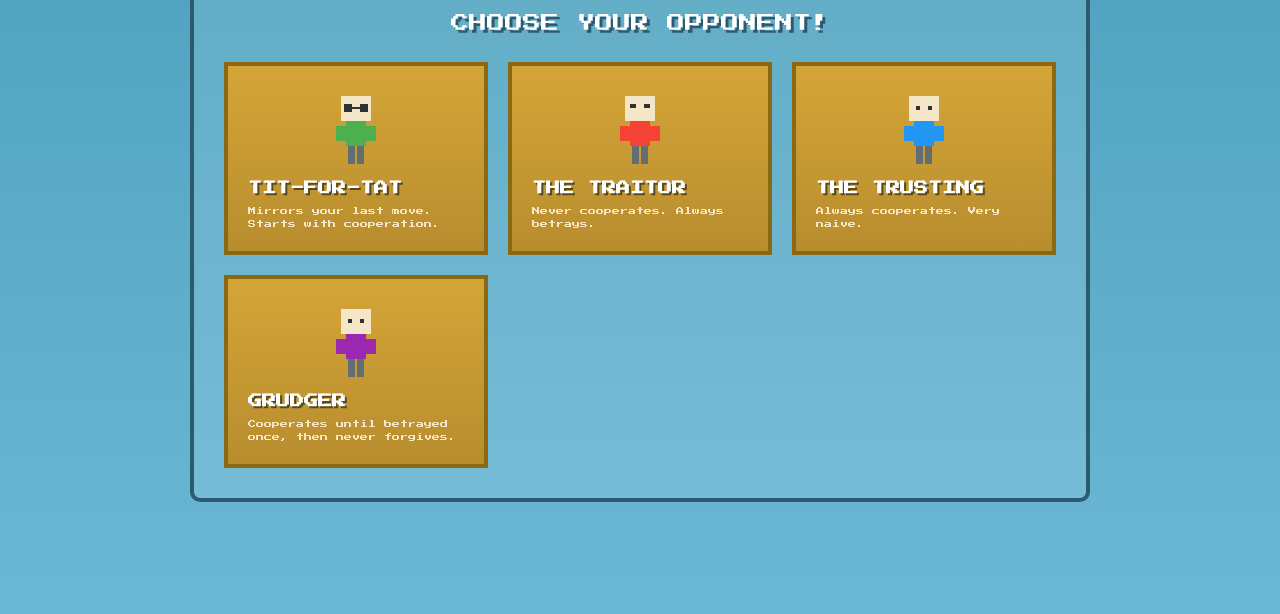
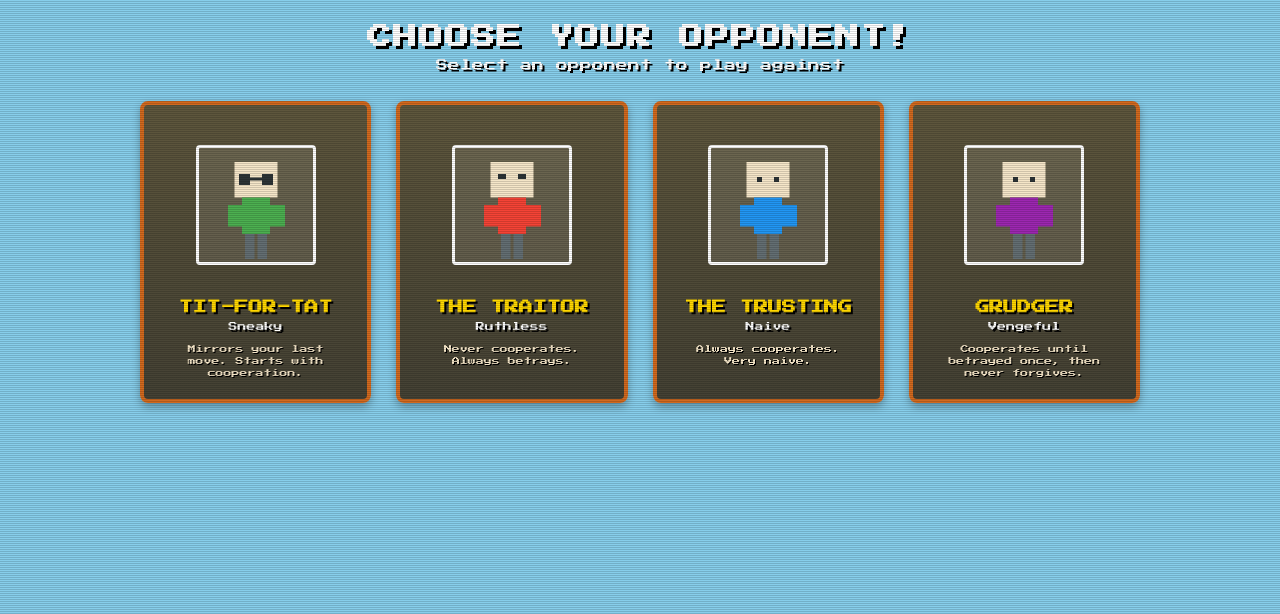
Before and after one commit to bigden25-ai/prisoner-dilemma-game, a plain HTML site: page prisoner-dilemma-game.html in a window 1280 px wide. Shown: the part 186-800 px from the top of the page. Drawn offline with Linux system fonts and the light colour scheme.

Commit message:
Redesign character selection screen with card-based UI and add PRD
- Redesigned character selection screen with card-based layout
- Added character icons (120x120px pixel art) for each opponent
- Changed title to 'CHOOSE YOUR OPPONENT!' for clarity
- Improved visual feedback with hover and selection states
- Added Product Requirements Document (PRD.md)
- Removed confusing grid-based selection system

```diff
--- a/prisoner-dilemma-game.html
+++ b/prisoner-dilemma-game.html
@@ -15,21 +15,41 @@
 
         body {
             font-family: 'Press Start 2P', cursive;
-            background: linear-gradient(180deg, #4a9ebb 0%, #6bb8d6 100%);
+            background: #87CEEB;
             min-height: 100vh;
             display: flex;
             justify-content: center;
             align-items: center;
             padding: 20px;
+            position: relative;
+            overflow: hidden;
+        }
+
+        /* Scanlines effect */
+        body::before {
+            content: '';
+            position: fixed;
+            top: 0;
+            left: 0;
+            width: 100%;
+            height: 100%;
+            background: repeating-linear-gradient(
+                0deg,
+                rgba(0, 0, 0, 0.15),
+                rgba(0, 0, 0, 0.15) 1px,
+                transparent 1px,
+                transparent 2px
+            );
+            pointer-events: none;
+            z-index: 1000;
         }
 
         #gameContainer {
-            background: rgba(255, 255, 255, 0.1);
-            border: 4px solid #2d5a6e;
-            border-radius: 10px;
-            padding: 30px;
-            max-width: 900px;
+            background: transparent;
+            max-width: 1000px;
             width: 100%;
+            position: relative;
+            z-index: 1;
         }
 
         h1 {
@@ -37,7 +57,7 @@
             text-align: center;
             font-size: 24px;
             margin-bottom: 30px;
-            text-shadow: 4px 4px 0px #2d5a6e;
+            text-shadow: 3px 3px 0px #000;
             letter-spacing: 2px;
         }
 
@@ -49,45 +69,89 @@
             display: block;
         }
 
-        .character-grid {
-            display: grid;
-            grid-template-columns: repeat(auto-fit, minmax(200px, 1fr));
-            gap: 20px;
+        /* Character Selection Layout */
+        .selection-container {
             margin-top: 30px;
         }
 
+        .selection-subtitle {
+            text-align: center;
+            color: #fff;
+            font-size: 12px;
+            margin-bottom: 30px;
+            text-shadow: 2px 2px 0px #000;
+        }
+
+        .character-grid {
+            display: grid;
+            grid-template-columns: repeat(auto-fit, minmax(220px, 1fr));
+            gap: 25px;
+            margin-top: 20px;
+        }
+
         .character-card {
-            background: linear-gradient(180deg, #d4a537 0%, #b88d2e 100%);
-            border: 4px solid #8b6914;
+            background: linear-gradient(180deg, rgba(90, 74, 42, 0.9) 0%, rgba(61, 50, 32, 0.9) 100%);
+            border: 4px solid #D2691E;
+            border-radius: 8px;
             padding: 20px;
             cursor: pointer;
-            transition: transform 0.2s;
+            transition: all 0.2s;
+            text-align: center;
+            box-shadow: 0 4px 8px rgba(0, 0, 0, 0.3);
             position: relative;
         }
 
         .character-card:hover {
+            transform: translateY(-5px) scale(1.02);
+            border-color: #FFD700;
+            box-shadow: 0 8px 16px rgba(255, 215, 0, 0.4);
+        }
+
+        .character-card.selected {
+            border-color: #FFD700;
+            box-shadow: 0 0 20px rgba(255, 215, 0, 0.6);
+            background: linear-gradient(180deg, rgba(90, 74, 42, 1) 0%, rgba(61, 50, 32, 1) 100%);
             transform: scale(1.05);
-            box-shadow: 0 8px 16px rgba(0,0,0,0.3);
+        }
+
+        .character-card:active {
+            transform: scale(0.98);
+        }
+
+        .character-icon-container {
+            margin-bottom: 15px;
+            display: flex;
+            justify-content: center;
+        }
+
+        .character-icon {
+            width: 120px;
+            height: 120px;
+            image-rendering: pixelated;
+            background: rgba(255, 255, 255, 0.1);
+            border: 3px solid #fff;
+            border-radius: 4px;
         }
 
         .character-card h3 {
-            color: #fff;
+            color: #FFD700;
             font-size: 14px;
-            margin-bottom: 10px;
-            text-shadow: 2px 2px 0px #5a4a1a;
+            margin-bottom: 8px;
+            text-shadow: 2px 2px 0px #000;
         }
 
-        .character-card p {
+        .character-trait {
+            color: #fff;
+            font-size: 9px;
+            margin-bottom: 12px;
+            text-shadow: 2px 2px 0px #000;
+        }
+
+        .character-description {
             color: #f5e6c8;
             font-size: 8px;
-            line-height: 1.6;
-        }
-
-        .character-sprite {
-            width: 80px;
-            height: 80px;
-            margin: 0 auto 15px;
-            image-rendering: pixelated;
+            line-height: 1.5;
+            text-shadow: 1px 1px 0px #000;
         }
 
         .game-panel {
@@ -263,37 +327,48 @@
 </head>
 <body>
     <div id="gameContainer">
-        <h1>PRISONER'S DILEMMA</h1>
-
         <!-- Character Selection Screen -->
         <div id="selectScreen" class="screen active">
-            <div style="text-align: center; color: #fff; font-size: 18px; margin-bottom: 20px; text-shadow: 3px 3px 0px #2d5a6e;">
-                CHOOSE YOUR OPPONENT!
-            </div>
+            <h1 style="margin-bottom: 10px; text-align: center;">CHOOSE YOUR OPPONENT!</h1>
+            <div class="selection-subtitle">Select an opponent to play against</div>
 
-            <div class="character-grid">
-                <div class="character-card" onclick="startGame('tit-for-tat')">
-                    <canvas class="character-sprite" width="80" height="80" id="sprite-tft"></canvas>
-                    <h3>TIT-FOR-TAT</h3>
-                    <p>Mirrors your last move. Starts with cooperation.</p>
-                </div>
+            <div class="selection-container">
+                <div class="character-grid">
+                    <div class="character-card" onclick="selectCharacter('tit-for-tat')" data-char="tit-for-tat">
+                        <div class="character-icon-container">
+                            <canvas class="character-icon" width="120" height="120" id="icon-tit-for-tat"></canvas>
+                        </div>
+                        <h3>TIT-FOR-TAT</h3>
+                        <div class="character-trait">Sneaky</div>
+                        <div class="character-description">Mirrors your last move. Starts with cooperation.</div>
+                    </div>
 
-                <div class="character-card" onclick="startGame('always-defect')">
-                    <canvas class="character-sprite" width="80" height="80" id="sprite-defect"></canvas>
-                    <h3>THE TRAITOR</h3>
-                    <p>Never cooperates. Always betrays.</p>
-                </div>
+                    <div class="character-card" onclick="selectCharacter('always-defect')" data-char="always-defect">
+                        <div class="character-icon-container">
+                            <canvas class="character-icon" width="120" height="120" id="icon-always-defect"></canvas>
+                        </div>
+                        <h3>THE TRAITOR</h3>
+                        <div class="character-trait">Ruthless</div>
+                        <div class="character-description">Never cooperates. Always betrays.</div>
+                    </div>
 
-                <div class="character-card" onclick="startGame('always-cooperate')">
-                    <canvas class="character-sprite" width="80" height="80" id="sprite-coop"></canvas>
-                    <h3>THE TRUSTING</h3>
-                    <p>Always cooperates. Very naive.</p>
-                </div>
+                    <div class="character-card" onclick="selectCharacter('always-cooperate')" data-char="always-cooperate">
+                        <div class="character-icon-container">
+                            <canvas class="character-icon" width="120" height="120" id="icon-always-cooperate"></canvas>
+                        </div>
+                        <h3>THE TRUSTING</h3>
+                        <div class="character-trait">Naive</div>
+                        <div class="character-description">Always cooperates. Very naive.</div>
+                    </div>
 
-                <div class="character-card" onclick="startGame('grudger')">
-                    <canvas class="character-sprite" width="80" height="80" id="sprite-grudge"></canvas>
-                    <h3>GRUDGER</h3>
-                    <p>Cooperates until betrayed once, then never forgives.</p>
+                    <div class="character-card" onclick="selectCharacter('grudger')" data-char="grudger">
+                        <div class="character-icon-container">
+                            <canvas class="character-icon" width="120" height="120" id="icon-grudger"></canvas>
+                        </div>
+                        <h3>GRUDGER</h3>
+                        <div class="character-trait">Vengeful</div>
+                        <div class="character-description">Cooperates until betrayed once, then never forgives.</div>
+                    </div>
                 </div>
             </div>
         </div>
@@ -374,6 +449,9 @@
         const strategies = {
             'tit-for-tat': {
                 name: 'TIT-FOR-TAT',
+                trait: 'Sneaky',
+                color: '#4caf50',
+                style: 'glasses',
                 decide: function(playerHistory, opponentHistory) {
                     if (playerHistory.length === 0) return 'cooperate';
                     return playerHistory[playerHistory.length - 1];
@@ -381,18 +459,27 @@
             },
             'always-defect': {
                 name: 'THE TRAITOR',
+                trait: 'Ruthless',
+                color: '#f44336',
+                style: 'angry',
                 decide: function() {
                     return 'defect';
                 }
             },
             'always-cooperate': {
                 name: 'THE TRUSTING',
+                trait: 'Naive',
+                color: '#2196f3',
+                style: 'normal',
                 decide: function() {
                     return 'cooperate';
                 }
             },
             'grudger': {
                 name: 'GRUDGER',
+                trait: 'Vengeful',
+                color: '#9c27b0',
+                style: 'normal',
                 decide: function(playerHistory) {
                     if (playerHistory.includes('defect')) return 'defect';
                     return 'cooperate';
@@ -400,50 +487,85 @@
             }
         };
 
-        // Draw pixel art characters
-        function drawCharacter(canvasId, color, style) {
+        let selectedCharacter = null;
+
+        // Draw pixel art characters (scaled for canvas)
+        function drawCharacter(canvasId, color, style, size = 120) {
             const canvas = document.getElementById(canvasId);
             if (!canvas) return;
             const ctx = canvas.getContext('2d');
-            ctx.clearRect(0, 0, 80, 80);
+            ctx.clearRect(0, 0, size, size);
+
+            const scale = size / 80;
 
             // Head
             ctx.fillStyle = '#f5e6c8';
-            ctx.fillRect(25, 10, 30, 25);
+            ctx.fillRect(25 * scale, 10 * scale, 30 * scale, 25 * scale);
 
             // Eyes
             ctx.fillStyle = '#2d3436';
             if (style === 'angry') {
-                ctx.fillRect(30, 18, 6, 4);
-                ctx.fillRect(44, 18, 6, 4);
+                ctx.fillRect(30 * scale, 18 * scale, 6 * scale, 4 * scale);
+                ctx.fillRect(44 * scale, 18 * scale, 6 * scale, 4 * scale);
             } else if (style === 'glasses') {
-                ctx.fillRect(28, 18, 8, 8);
-                ctx.fillRect(44, 18, 8, 8);
-                ctx.fillRect(36, 21, 8, 2);
+                ctx.fillRect(28 * scale, 18 * scale, 8 * scale, 8 * scale);
+                ctx.fillRect(44 * scale, 18 * scale, 8 * scale, 8 * scale);
+                ctx.fillRect(36 * scale, 21 * scale, 8 * scale, 2 * scale);
             } else {
-                ctx.fillRect(32, 20, 4, 4);
-                ctx.fillRect(44, 20, 4, 4);
+                ctx.fillRect(32 * scale, 20 * scale, 4 * scale, 4 * scale);
+                ctx.fillRect(44 * scale, 20 * scale, 4 * scale, 4 * scale);
             }
 
             // Body
             ctx.fillStyle = color;
-            ctx.fillRect(30, 35, 20, 25);
+            ctx.fillRect(30 * scale, 35 * scale, 20 * scale, 25 * scale);
 
             // Arms
-            ctx.fillRect(20, 40, 10, 15);
-            ctx.fillRect(50, 40, 10, 15);
+            ctx.fillRect(20 * scale, 40 * scale, 10 * scale, 15 * scale);
+            ctx.fillRect(50 * scale, 40 * scale, 10 * scale, 15 * scale);
 
             // Legs
             ctx.fillStyle = '#636e72';
-            ctx.fillRect(32, 60, 7, 18);
-            ctx.fillRect(41, 60, 7, 18);
+            ctx.fillRect(32 * scale, 60 * scale, 7 * scale, 18 * scale);
+            ctx.fillRect(41 * scale, 60 * scale, 7 * scale, 18 * scale);
         }
 
-        // Initialize character sprites
-        drawCharacter('sprite-tft', '#4caf50', 'glasses');
-        drawCharacter('sprite-defect', '#f44336', 'angry');
-        drawCharacter('sprite-coop', '#2196f3', 'normal');
-        drawCharacter('sprite-grudge', '#9c27b0', 'normal');
+        // Initialize all character icons
+        function initializeCharacterIcons() {
+            drawCharacter('icon-tit-for-tat', strategies['tit-for-tat'].color, strategies['tit-for-tat'].style, 120);
+            drawCharacter('icon-always-defect', strategies['always-defect'].color, strategies['always-defect'].style, 120);
+            drawCharacter('icon-always-cooperate', strategies['always-cooperate'].color, strategies['always-cooperate'].style, 120);
+            drawCharacter('icon-grudger', strategies['grudger'].color, strategies['grudger'].style, 120);
+        }
+
+        // Handle character selection
+        function selectCharacter(charType) {
+            if (!charType || !strategies[charType]) return;
+
+            // Update selected character
+            selectedCharacter = charType;
+
+            // Update visual selection
+            document.querySelectorAll('.character-card').forEach(card => {
+                card.classList.remove('selected');
+            });
+            const selectedCard = document.querySelector(`.character-card[data-char="${charType}"]`);
+            if (selectedCard) {
+                selectedCard.classList.add('selected');
+            }
+
+            // Start game after a brief delay for visual feedback
+            setTimeout(() => {
+                startGame(charType);
+            }, 300);
+        }
+
+        // Initialize character icons on page load
+        if (document.readyState === 'loading') {
+            document.addEventListener('DOMContentLoaded', initializeCharacterIcons);
+        } else {
+            initializeCharacterIcons();
+        }
 
         function startGame(opponentType) {
             gameState = {
@@ -569,6 +691,11 @@
         function resetGame() {
             showScreen('selectScreen');
             document.getElementById('historyGrid').innerHTML = '';
+            selectedCharacter = null;
+            // Clear selection highlight
+            document.querySelectorAll('.character-card').forEach(card => {
+                card.classList.remove('selected');
+            });
         }
 
         function showScreen(screenId) {
```
Also changed, not shown: 1 other file.
